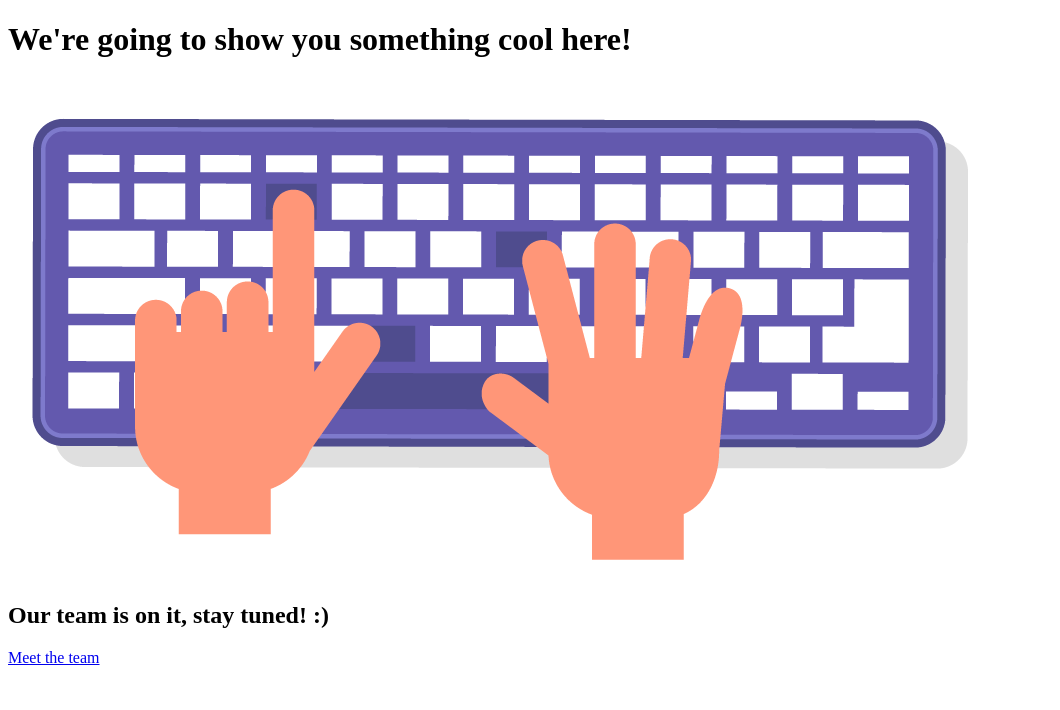
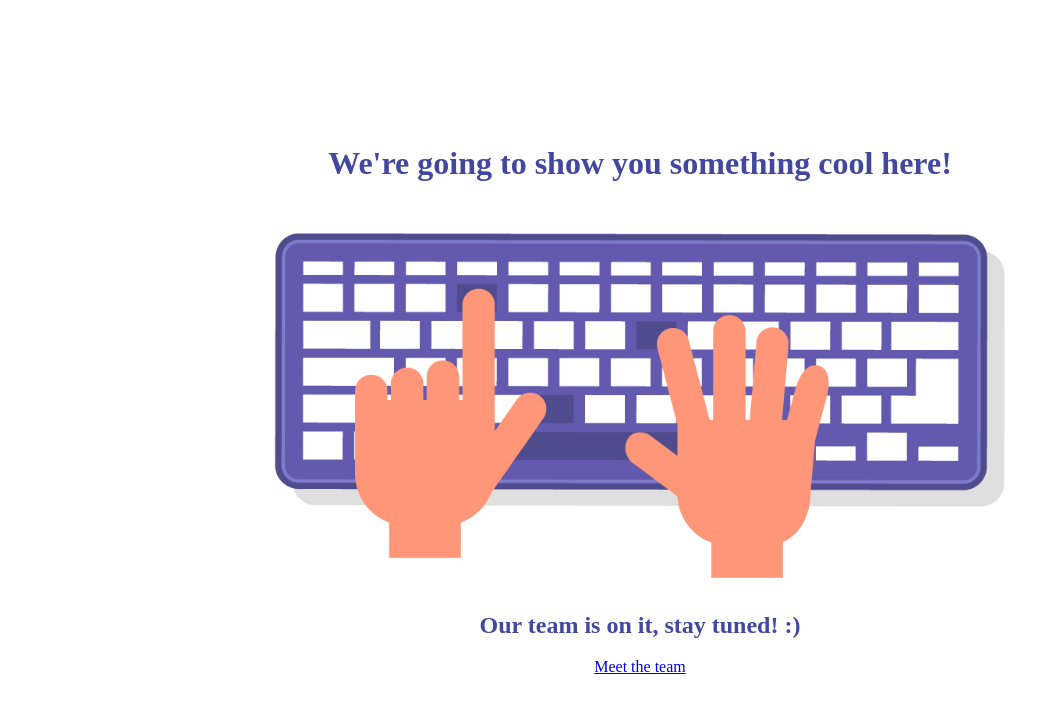
Before and after one commit to piotrkorlaga/pekaocoders-demo, a website: page public/index.html in a window 1280 px wide. Shown: the whole page, without its empty margins (0-1060 px from the left). Drawn offline with Linux system fonts and the light colour scheme.

Commit message:
:lipstick: Added main style for simply structure

```diff
--- a/src/main.scss
+++ b/src/main.scss
@@ -1,3 +1,22 @@
 * {
   box-sizing: border-box;
 }
+
+body {
+  margin: 0;
+  padding: 0;
+  height: 100vh;
+  width: 100vw;
+  display: flex;
+  flex-direction: column;
+  align-items: center;
+  justify-content: center;
+}
+
+h1, h2 {
+  color: #4248a0;
+}
+
+img {
+  max-width: 60%;
+}
```
Also changed, not shown: public/main.css.
